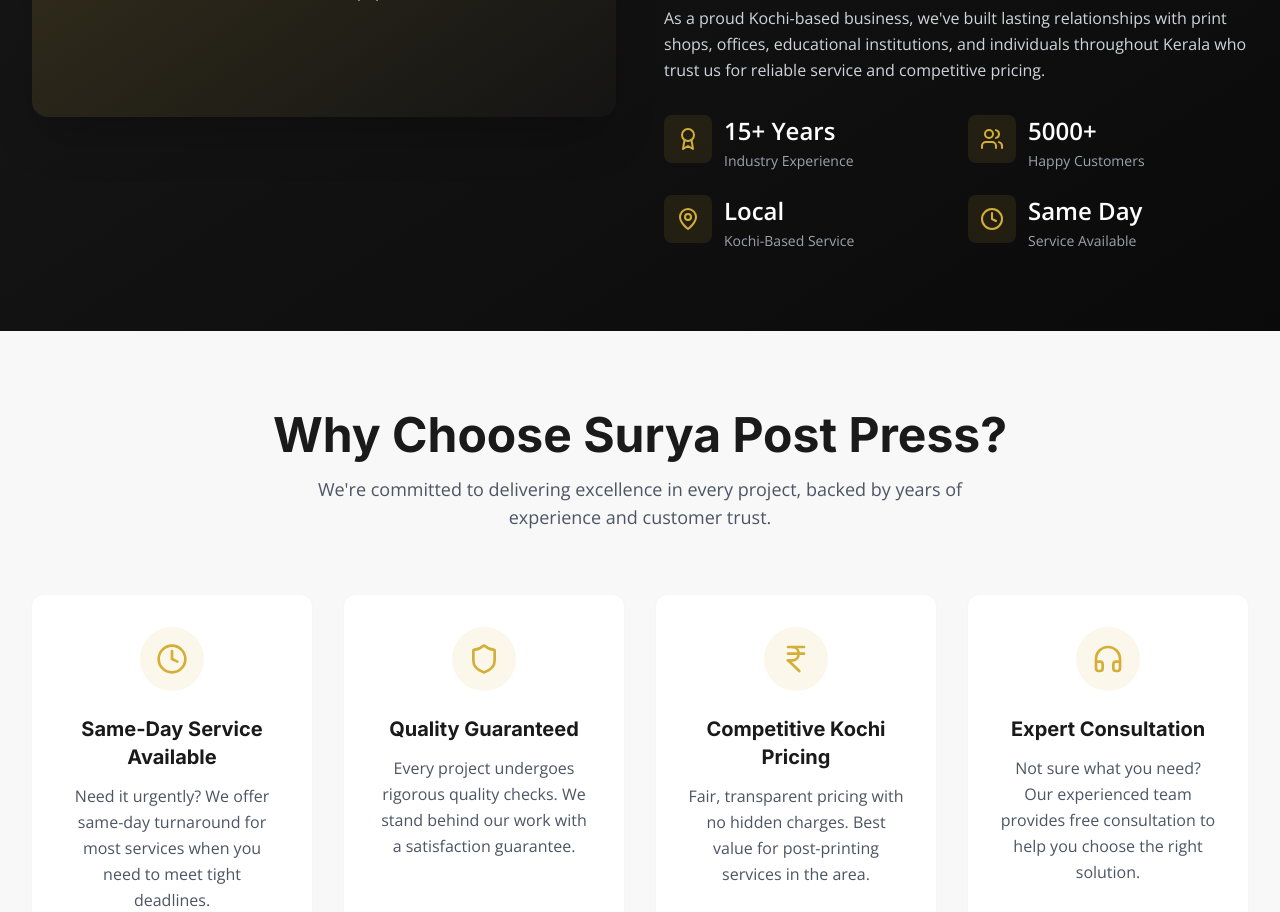
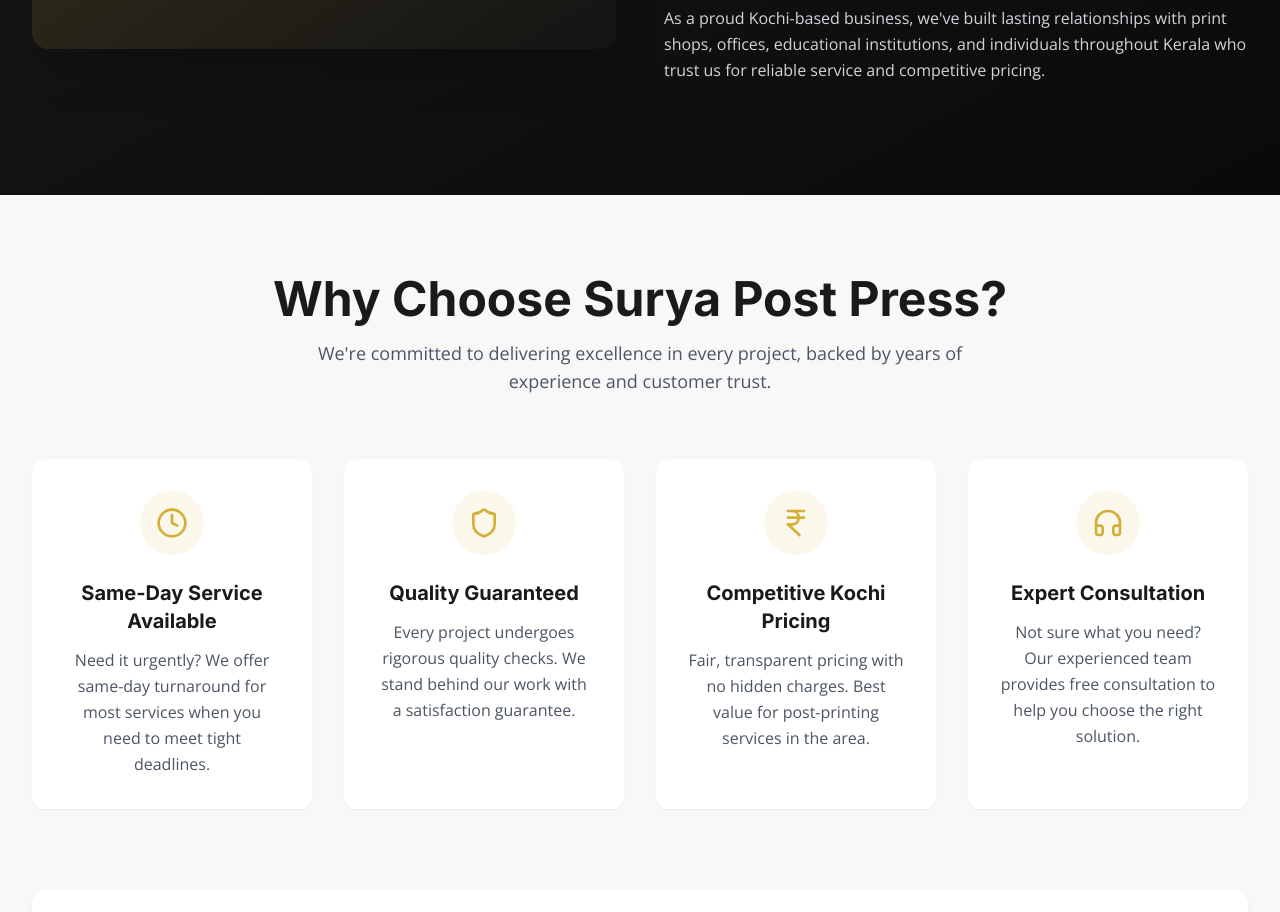
Before and after one commit to suryapost-press/landing-page, a React (Vite) app: page / in a window 1280 px wide. Shown: the part 2305-3217 px from the top of the page. Built offline with nearby package versions, Linux system fonts and the light colour scheme.

Commit message:
the about us page updated by removing the awards

```diff
--- a/src/components/About.tsx
+++ b/src/components/About.tsx
@@ -44,48 +44,6 @@
                 and competitive pricing.
               </p>
             </div>
-
-            <div className="grid grid-cols-2 gap-6">
-              <div className="flex items-start gap-3">
-                <div className="flex-shrink-0 w-12 h-12 bg-brand-gold/10 rounded-lg flex items-center justify-center">
-                  <Award className="w-6 h-6 text-brand-gold" />
-                </div>
-                <div>
-                  <div className="text-2xl font-bold text-white mb-1">15+ Years</div>
-                  <div className="text-sm text-gray-400">Industry Experience</div>
-                </div>
-              </div>
-
-              <div className="flex items-start gap-3">
-                <div className="flex-shrink-0 w-12 h-12 bg-brand-gold/10 rounded-lg flex items-center justify-center">
-                  <Users className="w-6 h-6 text-brand-gold" />
-                </div>
-                <div>
-                  <div className="text-2xl font-bold text-white mb-1">5000+</div>
-                  <div className="text-sm text-gray-400">Happy Customers</div>
-                </div>
-              </div>
-
-              <div className="flex items-start gap-3">
-                <div className="flex-shrink-0 w-12 h-12 bg-brand-gold/10 rounded-lg flex items-center justify-center">
-                  <MapPin className="w-6 h-6 text-brand-gold" />
-                </div>
-                <div>
-                  <div className="text-2xl font-bold text-white mb-1">Local</div>
-                  <div className="text-sm text-gray-400">Kochi-Based Service</div>
-                </div>
-              </div>
-
-              <div className="flex items-start gap-3">
-                <div className="flex-shrink-0 w-12 h-12 bg-brand-gold/10 rounded-lg flex items-center justify-center">
-                  <Clock className="w-6 h-6 text-brand-gold" />
-                </div>
-                <div>
-                  <div className="text-2xl font-bold text-white mb-1">Same Day</div>
-                  <div className="text-sm text-gray-400">Service Available</div>
-                </div>
-              </div>
-            </div>
           </div>
         </div>
       </div>
```
